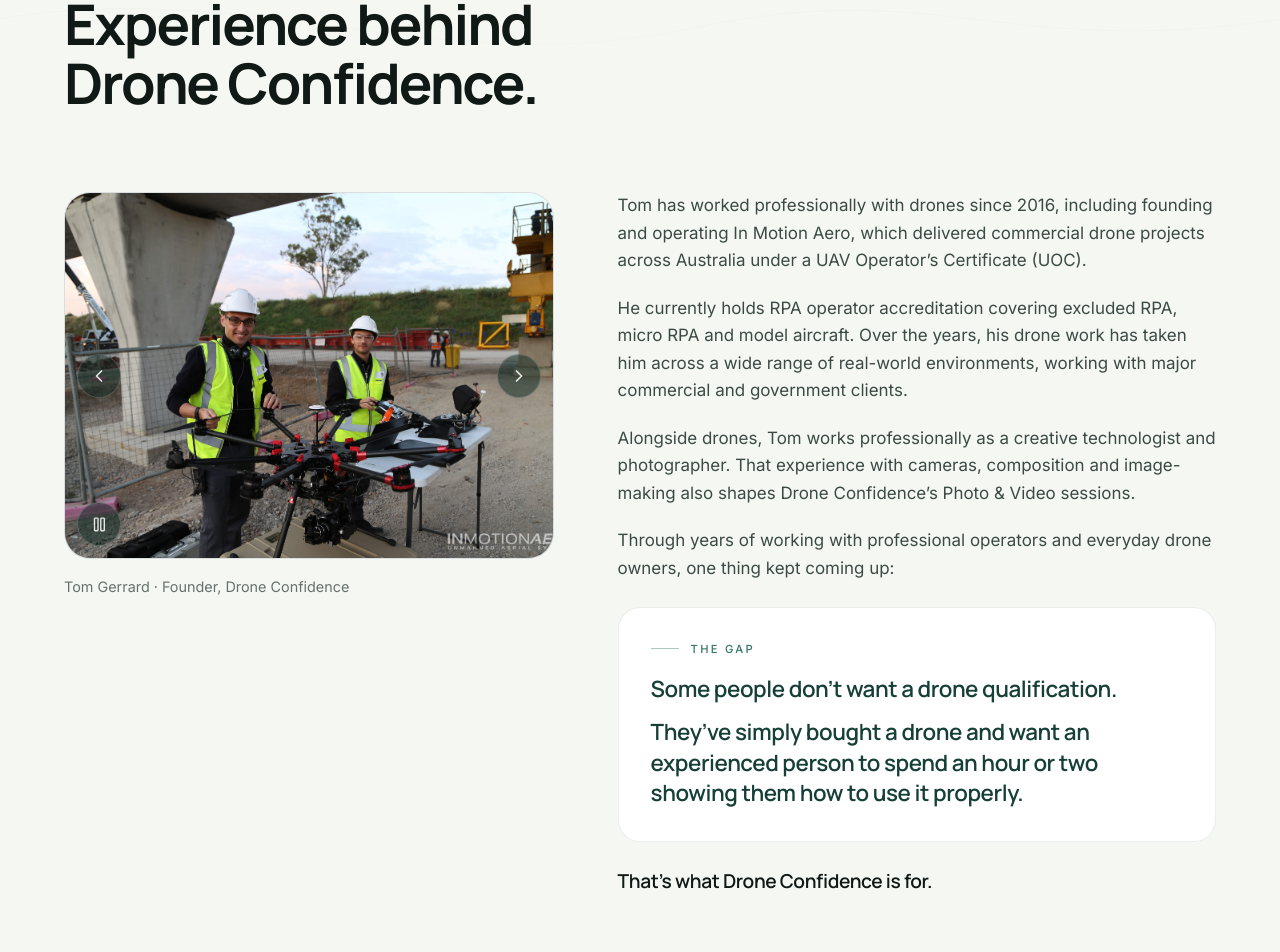
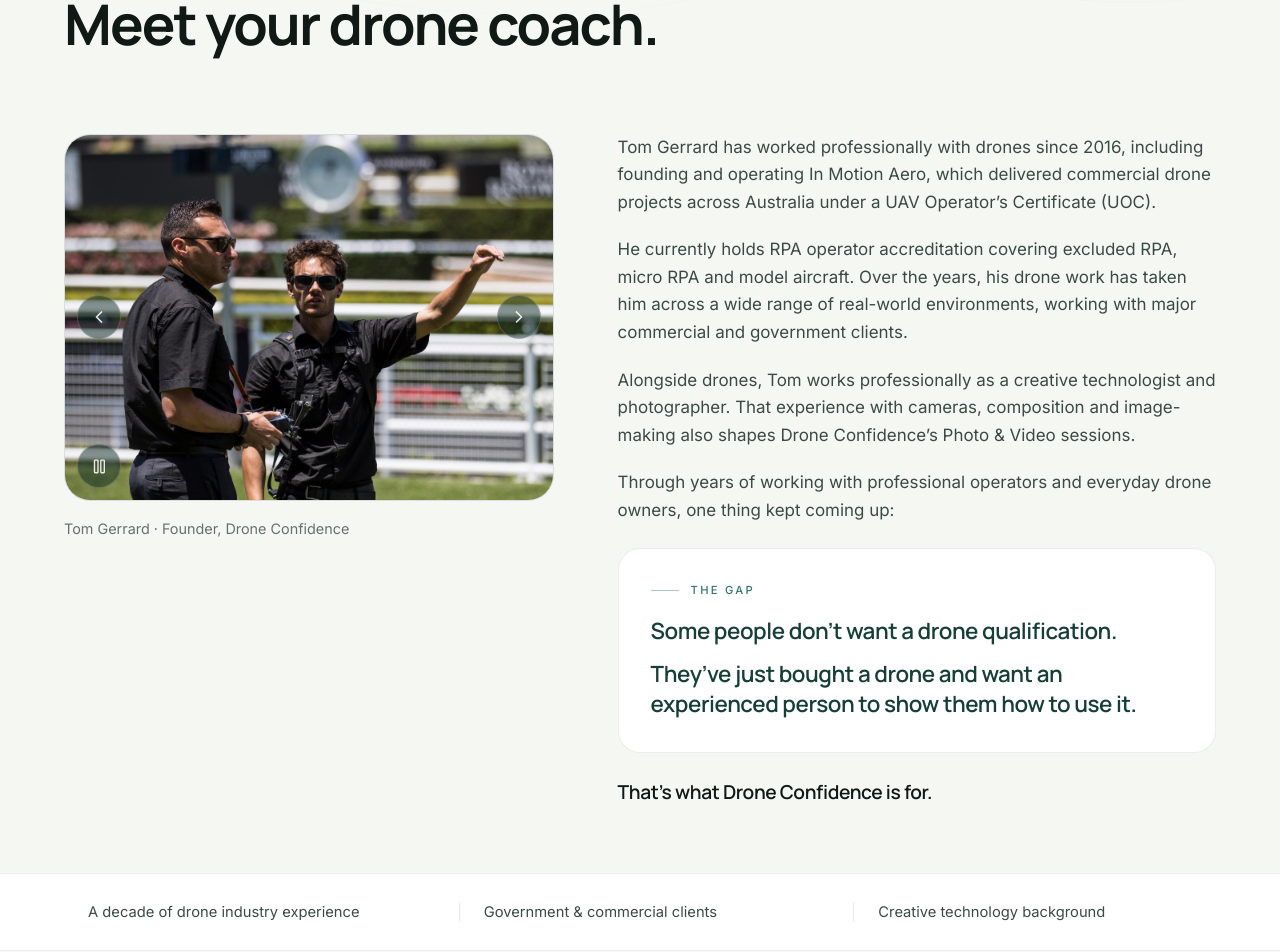
Before and after one commit to dirtyworklabs/droneconfidence, a React (Vite) app: page /about in a window 1280 px wide. Shown: the part 180-1132 px from the top of the page. Built offline with nearby package versions, Linux system fonts and the light colour scheme; no server answers.

Commit message:
About and photo gallery updates

```diff
--- a/src/components/marketing/ExperienceStrip.tsx
+++ b/src/components/marketing/ExperienceStrip.tsx
@@ -3,14 +3,13 @@ import { Reveal } from '@/components/ui/Reveal'
 import { cn } from '@/lib/cn'
 
 /**
- * Quiet trust signals. Four only, separated by fine editorial rules rather than
+ * Quiet trust signals, separated by fine editorial rules rather than
  * bullet dots, so the strip reads as a masthead line and not a feature ticker.
  */
 const signals = [
-  'Working with drones since 2014',
   'A decade of drone industry experience',
   'Government & commercial clients',
-  'Photography background',
+  'Creative technology background',
 ]
 
 export const ExperienceStrip = () => (
@@ -19,12 +18,15 @@ export const ExperienceStrip = () => (
       <Reveal
         as="ul"
         distance={10}
-        className="grid gap-x-8 gap-y-2.5 text-[0.92rem] leading-snug text-ink-soft sm:grid-cols-2 lg:grid-cols-4"
+        className="grid gap-x-8 gap-y-2.5 text-[0.92rem] leading-snug text-ink-soft sm:grid-cols-2 lg:grid-cols-3"
       >
         {signals.map((signal, index) => (
           <li
             key={signal}
-            className={cn('lg:border-l lg:border-ink/10 lg:pl-6', index === 0 && 'lg:border-l-0 lg:pl-0')}
+            className={cn(
+              'lg:border-l lg:border-ink/10 lg:pl-6',
+              index === 0 && 'lg:border-l-0 lg:pl-0',
+            )}
           >
             {signal}
           </li>
--- a/src/content/aboutGallery.ts
+++ b/src/content/aboutGallery.ts
@@ -12,12 +12,20 @@ export interface AboutGalleryImage {
 }
 
 /**
- * The five About-page photographs, in editorial order.
+ * The About-page photographs, in editorial order.
  *
  * Alt text describes what is visible and nothing more — no client, project or
  * location claims beyond what the page already establishes.
  */
 export const aboutGalleryImages: AboutGalleryImage[] = [
+  {
+    src: '/images/about/tom-profile-shot.jpg',
+    alt: 'Tom Gerrard, founder of Drone Confidence',
+    width: 1503,
+    height: 1055,
+    // Keep Tom prominent while avoiding the partial person on the far right.
+    objectPosition: '42% 50%',
+  },
   {
     src: '/images/about/tom-drone-operations.jpg',
     alt: 'Tom Gerrard discussing a drone operation with a colleague in the field',
--- a/src/pages/About.tsx
+++ b/src/pages/About.tsx
@@ -23,7 +23,7 @@ const About = () => {
     <>
       <PageHero
         eyebrow="About"
-        title="Experience behind Drone Confidence."
+        title="Meet your drone coach."
         className="!pb-2 sm:!pb-4"
       />
 
@@ -43,7 +43,7 @@ const About = () => {
             <Reveal delay={0.08} className="flex flex-col gap-6">
               <div className="space-y-5 text-[1.06rem] leading-relaxed text-ink-soft">
                 <p>
-                  Tom has worked professionally with drones since 2016, including founding
+                  Tom Gerrard has worked professionally with drones since 2016, including founding
                   and operating In Motion Aero, which delivered commercial drone projects
                   across Australia under a UAV Operator&rsquo;s Certificate (UOC).
                 </p>
@@ -76,9 +76,8 @@ const About = () => {
                   </p>
 
                   <p>
-                    They&rsquo;ve simply bought a drone and want an experienced
-                    person to spend an hour or two showing them how to use it
-                    properly.
+                    They&rsquo;ve just bought a drone and want an experienced
+                    person to show them how to use it.
                   </p>
                 </div>
               </blockquote>
```
Also changed, not shown: public/images/about/tom-profile-shot.jpg (added).
